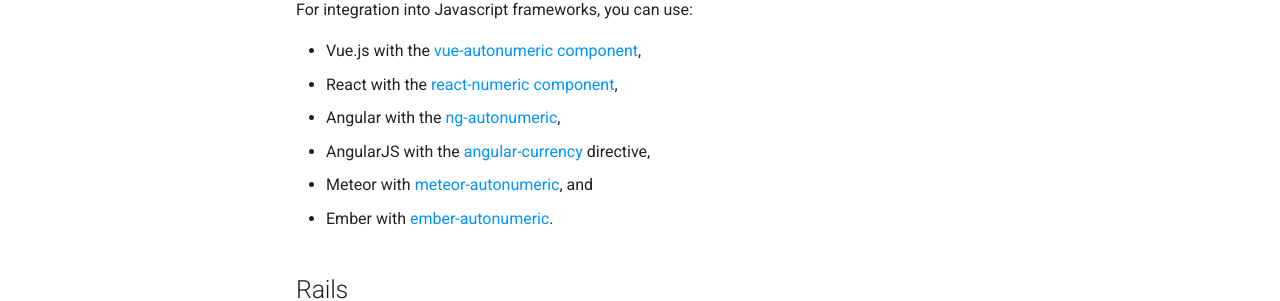
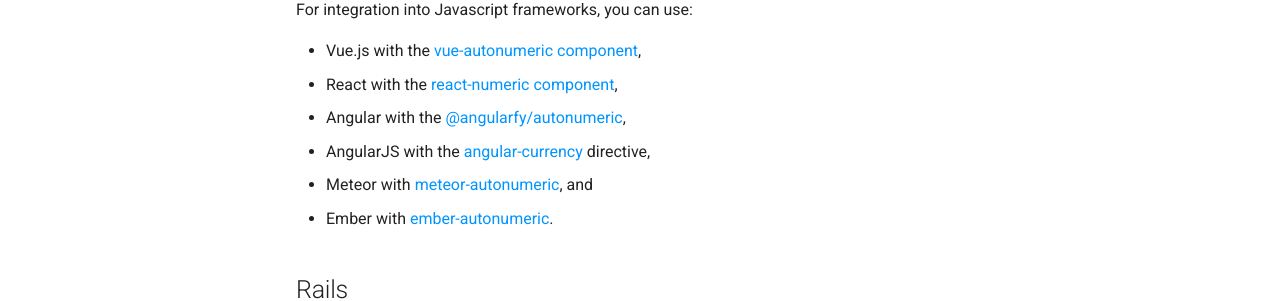
Before and after one commit to xuhdev/autonumeric-docs, an MkDocs documentation site: the page built from docs/Documentation/related projects.md, in a window 1280 px wide and 1056 px high. Shown: the part 477-778 px from the top of the window. Built offline with MkDocs 1.6.1 and Material for MkDocs 9.7.7, drawn with Linux system fonts in a browser that asks for light colours; comment, search, counter and statistics services are not loaded.

Commit message:
Updates the link to the @angularfy/autonumeric project
See PR https://github.com/autoNumeric/autoNumeric/pull/736/

```diff
--- a/docs/Documentation/related projects.md
+++ b/docs/Documentation/related projects.md
@@ -9,7 +9,7 @@
 
 - Vue.js with the [vue-autonumeric component](https://github.com/autoNumeric/vue-autoNumeric),
 - React with the [react-numeric component](https://github.com/mkg0/react-numeric),
-- Angular with the [ng-autonumeric](https://github.com/angularfy/ng-autonumeric),
+- Angular with the [@angularfy/autonumeric](https://github.com/angularfy/autonumeric),
 - AngularJS with the [angular-currency](https://github.com/BuffCoder/angular-currency) directive,
 - Meteor with [meteor-autonumeric](https://github.com/gibson/meteor-autonumeric), and
 - Ember with [ember-autonumeric](https://github.com/ykaragol/ember-autonumeric).
```
